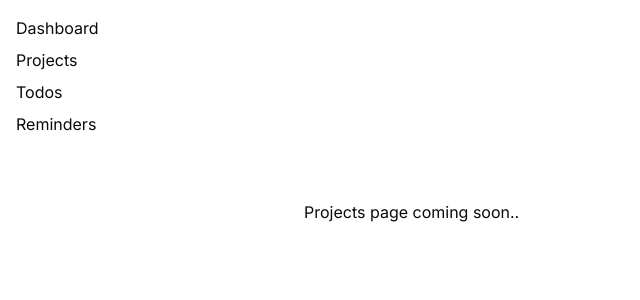
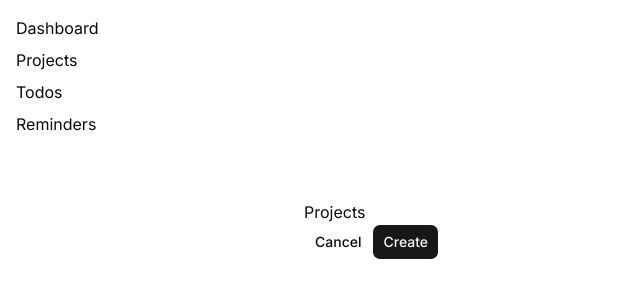
Before and after one commit to FelixBC/project-manager-app, a Next.js app: page /dashboard/projects in a window 1280 px wide. Shown: the top 300 px of the page, without its empty margins (0-640 px from the left). Built offline with nearby package versions, Linux system fonts and the light colour scheme.

Commit message:
feat: added buttons to project and a reusable component to reuse

```diff
--- a/app/dashboard/projects/page.tsx
+++ b/app/dashboard/projects/page.tsx
@@ -1,8 +1,14 @@
-const projects = ({}) => {
+import React from "react";
+import { Button } from "@/components/ui/button";
+import FormActions from "@/components/form-actions";
+type projectsProps = {};
+
+const Projects: React.FC<projectsProps> = ({}) => {
   return (
-    <div>
-      <p>Projects page coming soon..</p>
-    </div>
+    <section>
+      <h1>Projects</h1>
+      <FormActions />
+    </section>
   );
 };
-export default projects;
+export default Projects;
--- /dev/null
+++ b/components/form-actions.tsx
@@ -0,0 +1,13 @@
+import React from 'react'
+import { Button } from './ui/button'
+
+const FormActions = () => {
+  return (
+      <div className='flex flex-row '>
+        <Button variant="ghost">Cancel</Button>
+        <Button variant="default">Create</Button>
+      </div>
+  )
+}
+
+export default FormActions
```
